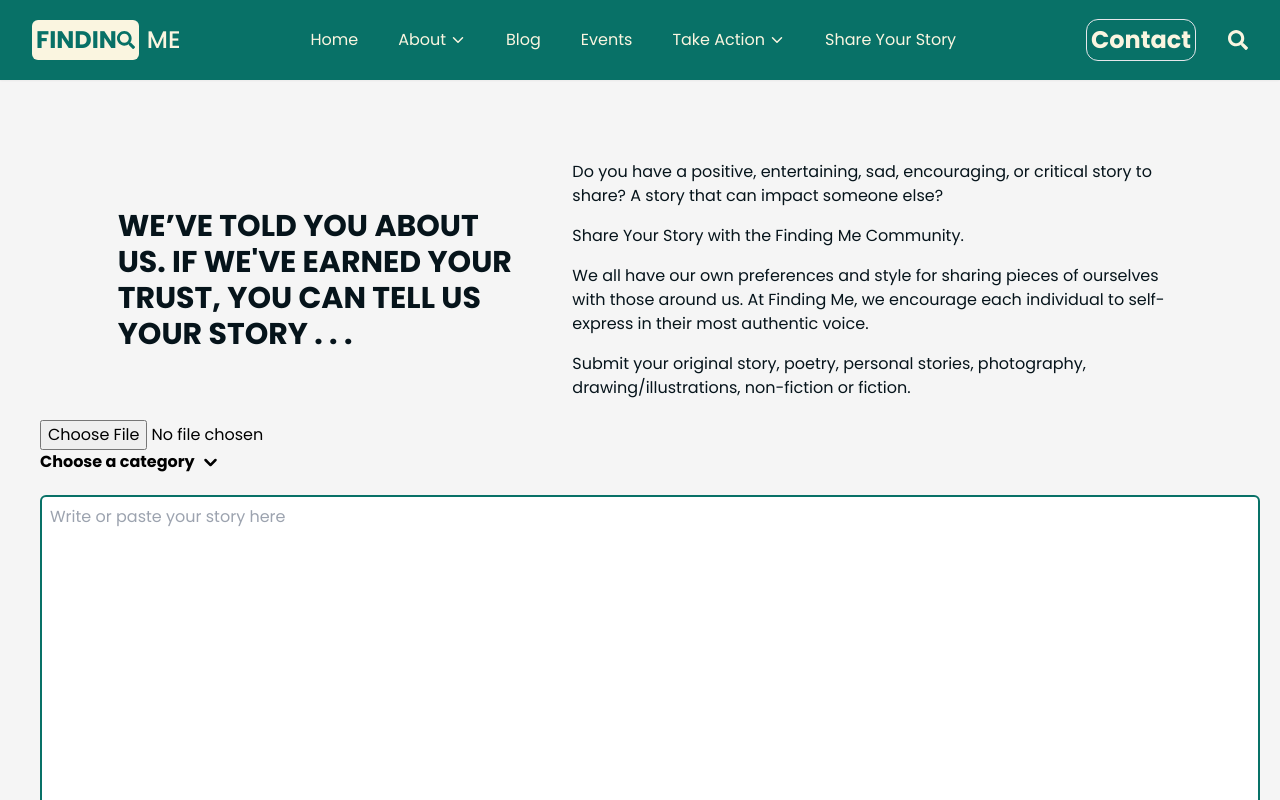
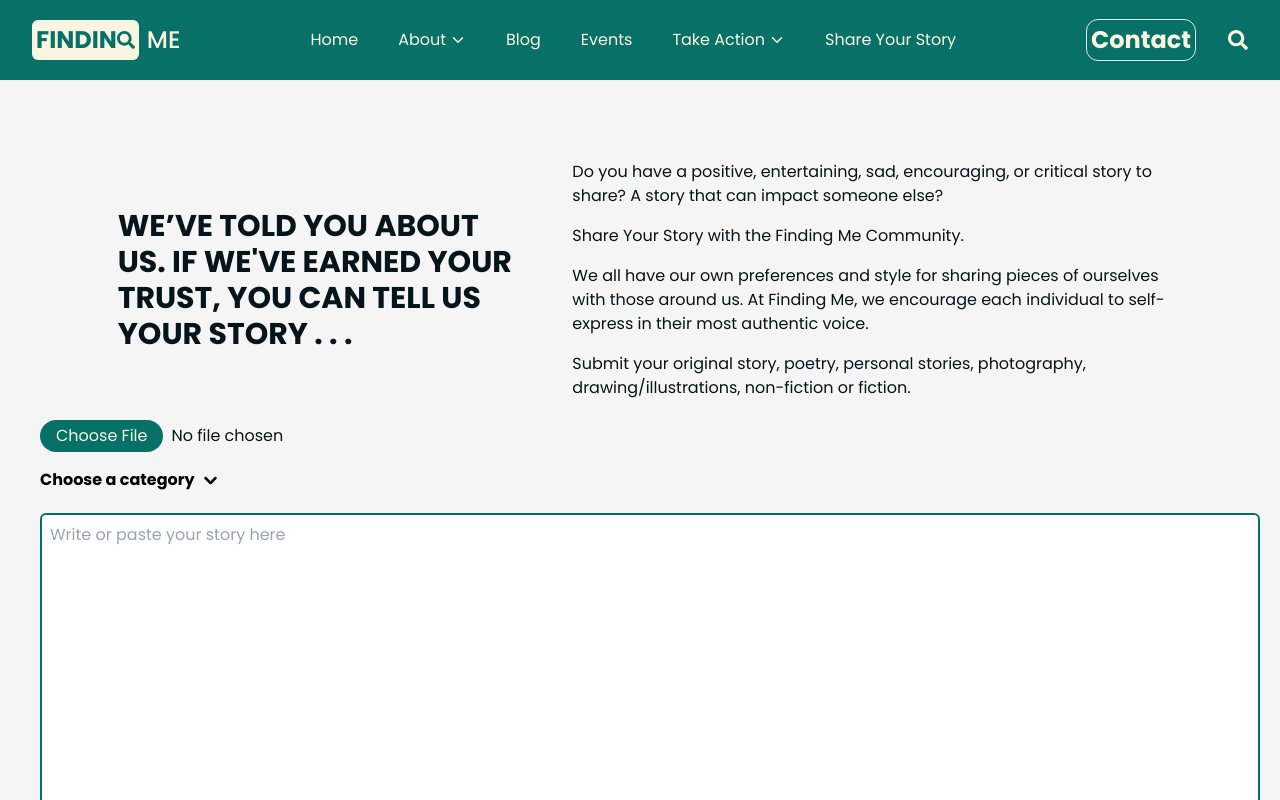
Before and after one commit to o-brayarn/finding-me, a React (Vite) app: page /share-your-story in a window 1280 px wide. Shown: the top 800 px of the page. Built offline with nearby package versions, Linux system fonts and the light colour scheme.

Commit message:
modify input file-type - change border text && bg color - add margin btn input field and button

```diff
--- a/src/pages/Share.jsx
+++ b/src/pages/Share.jsx
@@ -27,7 +27,11 @@ const Share = () => {
       </div>
       <div className="">
         <form className="">
-          <input type="file" name="file" />
+          <input
+            type="file"
+            name="file"
+            className="mb-4 text-[#06141B] file:bg-[#087167] file:text-[#FAF5E0] file:border-none file:py-1 file:px-4 file:mr-2 file:rounded-full"
+          />
           <button className="block font-bold mb-5">
             Choose a category{" "}
             <span className="text-center">
```
